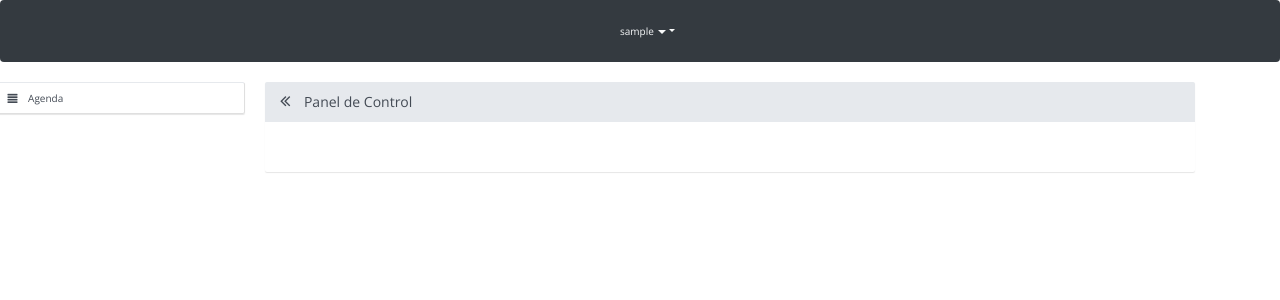
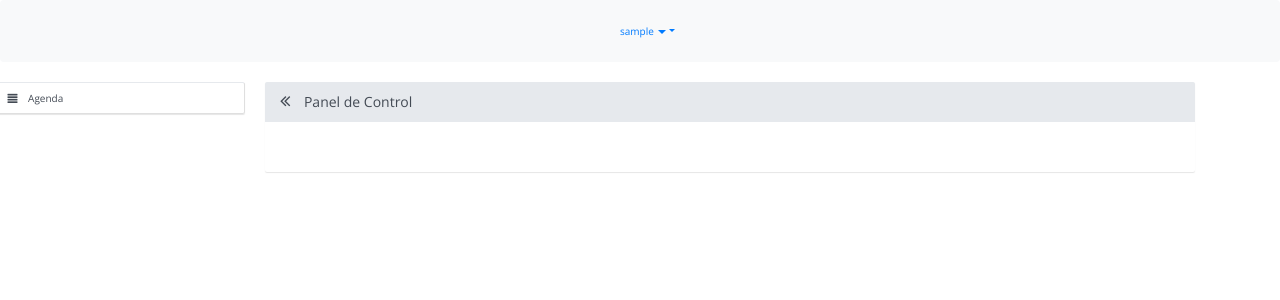
Before and after one commit to MarcoAMtz99/Promomedics, a PHP site: page /promomedics/index2.php in a window 1280 px wide; the page is wider, and only the part inside the window is pictured. Shown: the top 300 px of that part. Run offline with PHP 8.4, Linux system fonts and the light colour scheme; the visitor is signed in with stand-in values (Sample User, id 1); data that the repository does not hold is empty.

Commit message:
Cambios en calendario 3

```diff
--- a/index2.php
+++ b/index2.php
@@ -59,7 +59,7 @@
   </head>
   <body>
     <!--nav-->
-    <nav role="navigation" class="navbar navbar-dark bg-dark">
+    <nav role="navigation" class="navbar navbar-dark bg-light">
         <div class="container-fluid">
           <!-- Brand and toggle get grouped for better mobile display -->
 
@@ -73,7 +73,7 @@
               <li class="active"><a href="index.html">Documentation</a></li> -->
               <!-- <li class="disabled"><a href="#">Link</a></li> -->
               <li class="dropdown">
-                <a data-toggle="dropdown" class="dropdown-toggle text-light" href="#"><?php if(isset($username)){echo $username;}?> <b class="caret"></b></a>
+                <a data-toggle="dropdown" class="dropdown-toggle" href="#"><?php if(isset($username)){echo $username;}?> <b class="caret"></b></a>
                 <ul role="menu" class="dropdown-menu">
                     <?php
                     if (isset($_SESSION['status'])) {
```
